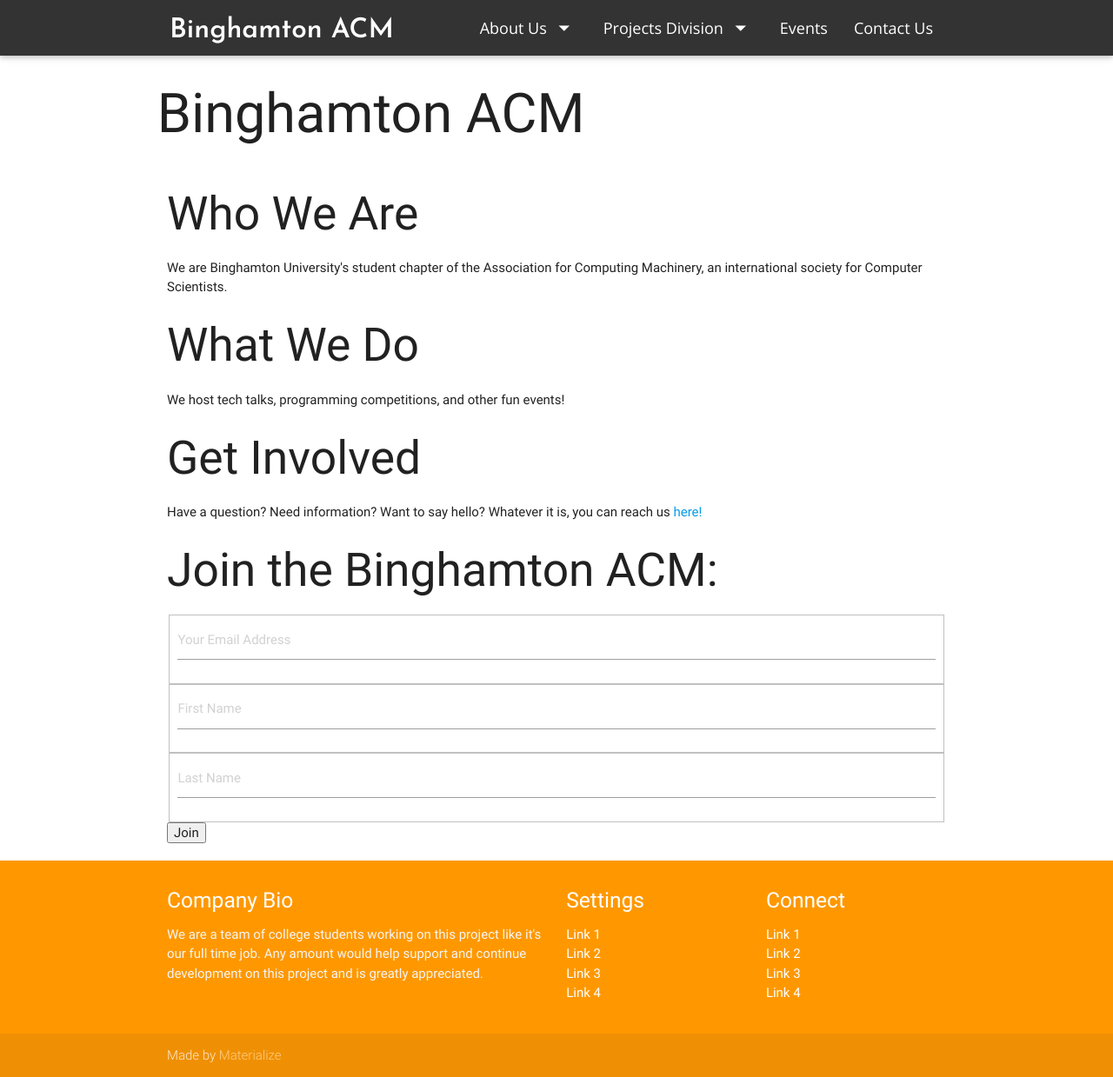
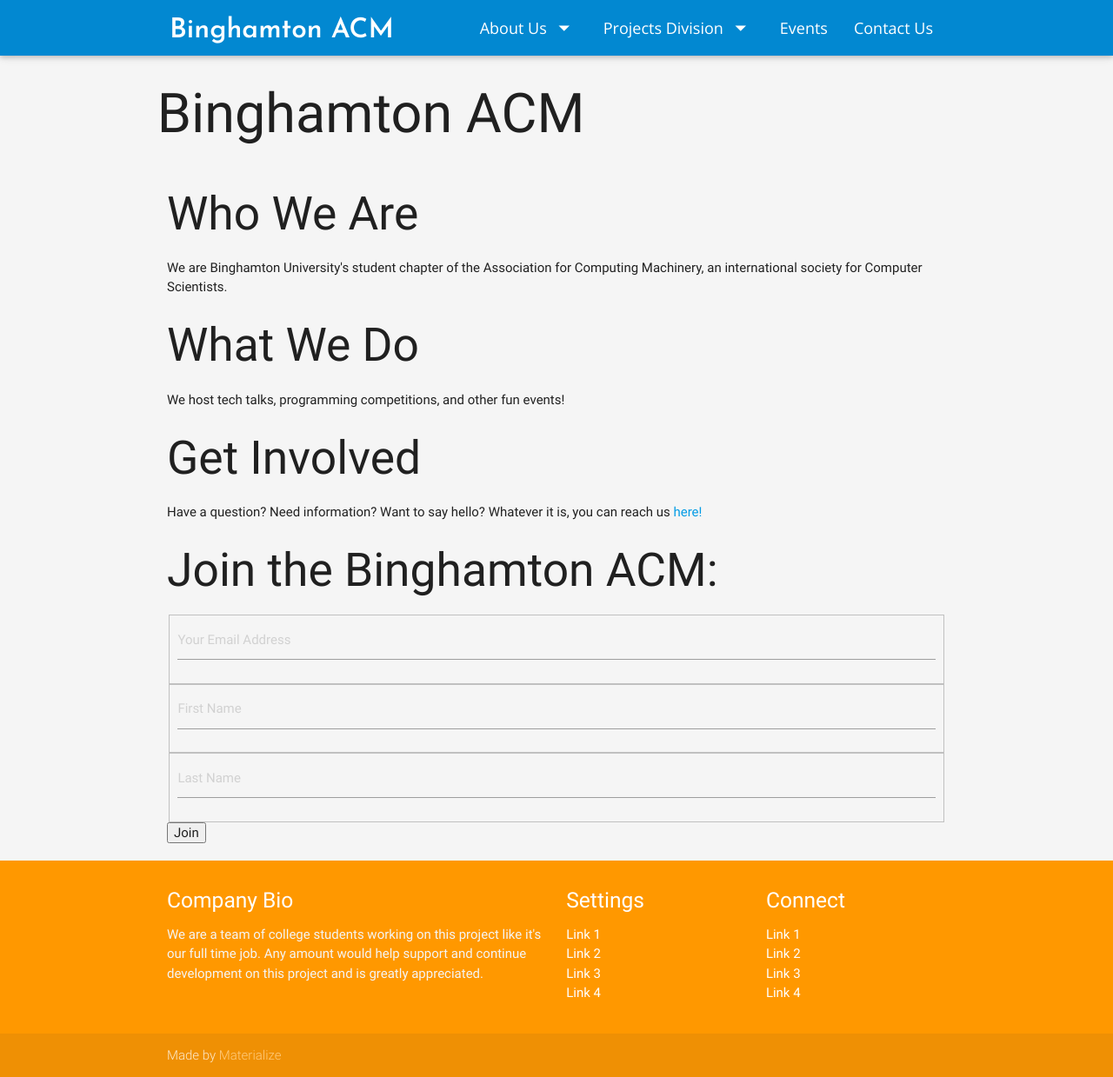
Before and after one commit to BinghamtonACM/old-web, a Jekyll site: the page built from index.html, in a window 1280 px wide. Shown: the whole page at 87% size. Built offline with Jekyll 4.4.1, drawn with Linux system fonts in a browser that asks for light colours; comment, search, counter and statistics services are not loaded.

Commit message:
Update navigation color to light blue; add fallback image for .svg logo on mobile navigation

```diff
--- a/_includes/nav.html
+++ b/_includes/nav.html
@@ -1,4 +1,4 @@
-<nav role="navigation">
+<nav class="light-blue darken-2" role="navigation">
     <div class="nav-wrapper container"><a id="logo-container" href="{{ site.url }}" class="brand-logo">{{ site.title }}</a>
         <ul class="right hide-on-med-and-down">
             <li><a class="dropdown-button" href="#!" data-activates="dropdown-about">About Us<i class="material-icons right">arrow_drop_down</i></a></li>
@@ -9,7 +9,7 @@
         <ul id="nav-mobile" class="side-nav">
             <li class="logo">
                 <a id="logo-container" href="{{ site.url }}" class="brand-logo">
-                    <object id="front-page-logo" type="image/svg+xml" data="img/logo.svg"></object>
+                    <object id="front-page-logo" type="image/svg+xml" data="img/logo.svg"><img src="img/logo.png" /></object>
                 </a>
             </li>
             <li class="no-padding">
--- a/css/style.css
+++ b/css/style.css
@@ -1,12 +1,16 @@
+/*----------------
+    General
+------------------*/
+
+body {
+    background-color: #f5f5f5;
+}
+
 /*----------------
     Navigation
 ------------------*/
 
 /* Main */
-
-nav {
-    background-color: #333;
-}
 
 nav .brand-logo {
     font-family: 'Josefin Sans', sans-serif;
@@ -59,3 +63,8 @@ ul#nav-mobile li:hover, ul.#nav-mobile li.active {
 ul#nav-mobile li.logo:hover {
     background-color: transparent;
 }
+
+#front-page-logo img {
+    width: 240px;
+    padding: 5px;
+}
```
Also changed, not shown: img/logo.png (added).
